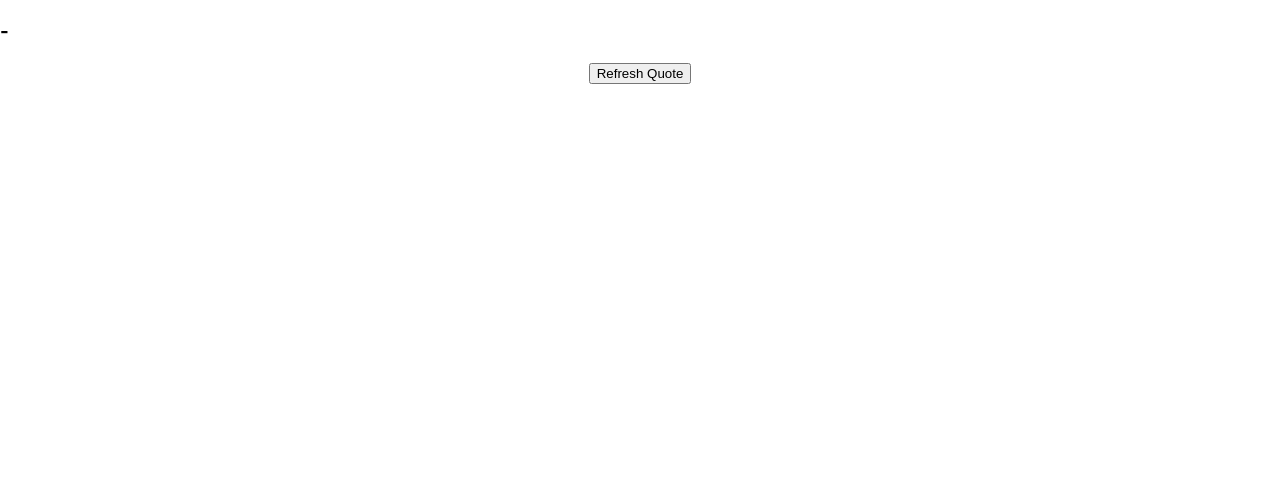
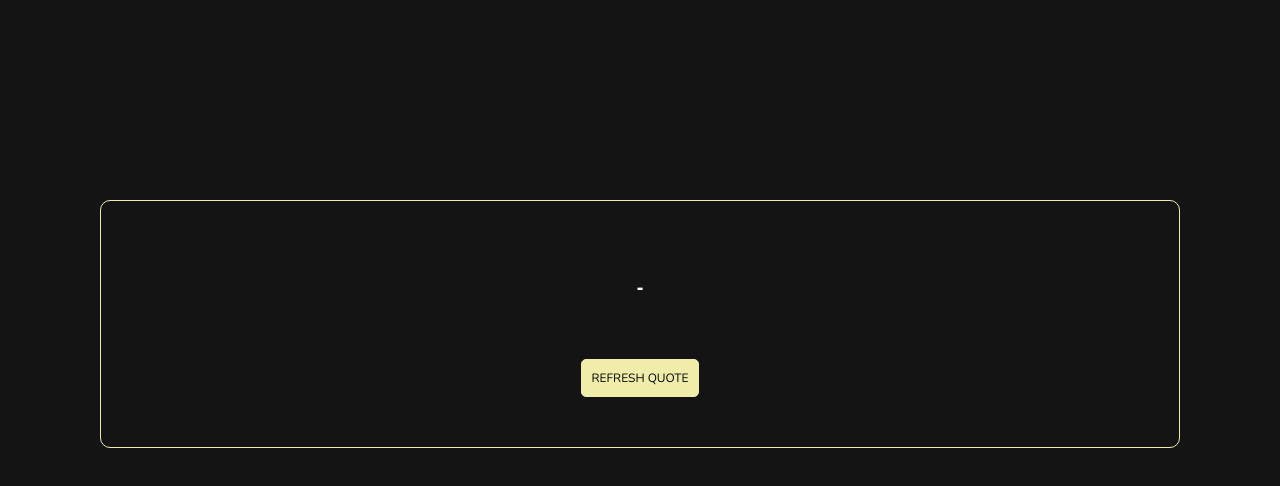
Before and after one commit to ericadlamini/quote_generatored, a React (Create React App) app: page / in a window 1280 px wide. Shown: the top 486 px of the page. Built offline with nearby package versions, Linux system fonts and the light colour scheme.

Commit message:
Initiated CSS

```diff
--- a/src/Components/Assets/RandomQuote/RandomQuote.css
+++ b/src/Components/Assets/RandomQuote/RandomQuote.css
@@ -0,0 +1,38 @@
+body {
+  background-color: #141414;
+  color: white;
+}
+
+.container {
+  margin-top: 200px;
+  margin-left: 100px;
+  margin-right: 100px;
+  padding: 50px;
+  border: 1px solid #f0edaa;
+  border-radius: 10px;
+}
+
+button {
+  background-color: #f0edaa;
+  color: black;
+  border-radius: 5px;
+  border: 1px solid #f0edaa;
+  font-size: 12px;
+  text-transform: uppercase;
+  margin-top: 40px;
+  padding: 10px;
+  font-family: "Nunito", sans-serif;
+}
+
+h2 {
+  font-size: 30px;
+  font-family: "Nunito", sans-serif;
+  font-weight: 150px;
+  text-align: center;
+}
+
+h3 {
+  font-size: 20px;
+  text-align: center;
+  font-family: "Franklin Gothic Medium", "Arial Narrow", Arial, sans-serif;
+}
```
